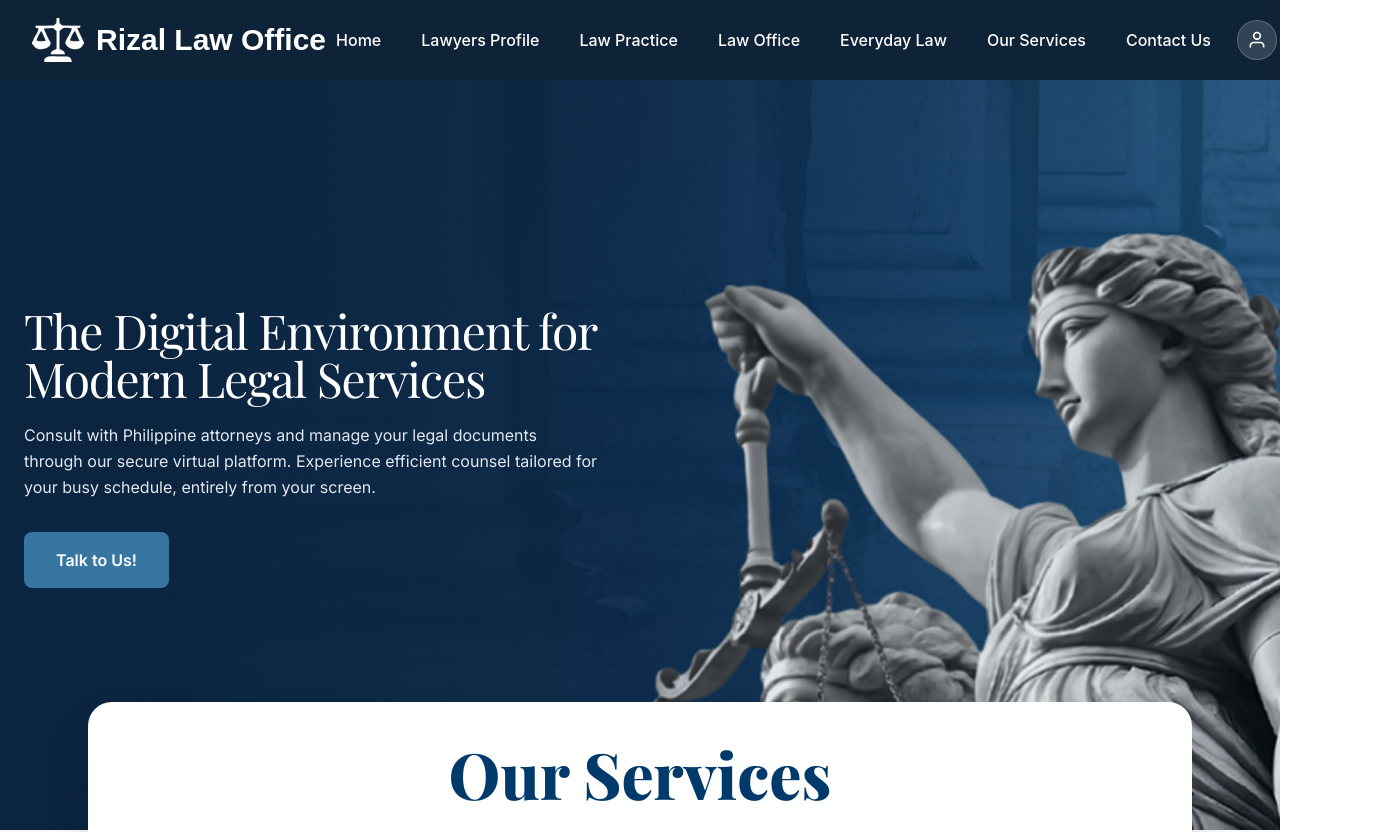
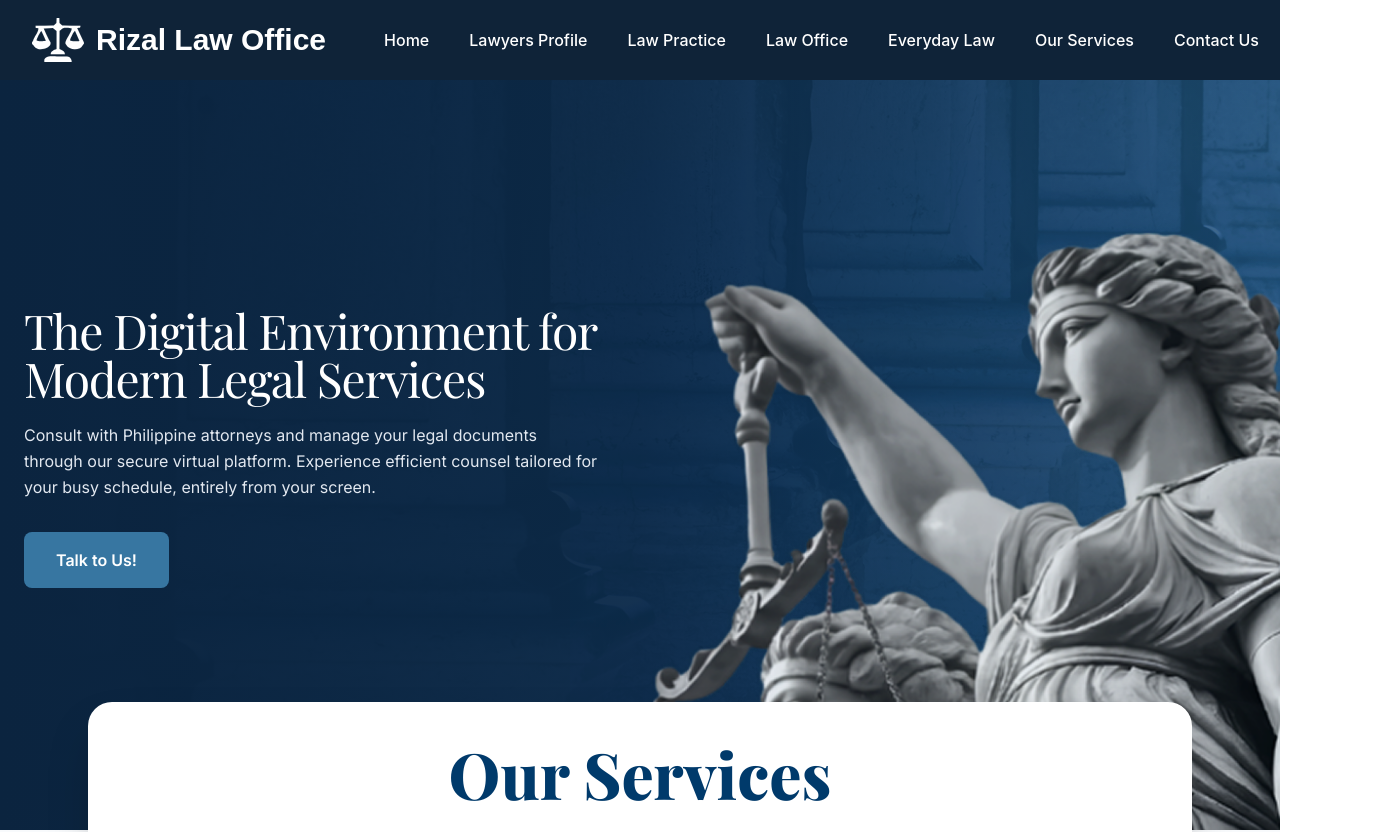
Before and after one commit to karllogdat/lexmeet-group4-template, a React (Vite) app: page / in a window 1280 px wide. Shown: the top 832 px of the page, 1385 px wide, since content can reach past the window. Built offline with nearby package versions, Linux system fonts and the light colour scheme; a web font is replaced by a local one.

Commit message:
fix spacing of navbar

```diff
--- a/src/components/NavBar/Login_out/Signin.jsx
+++ b/src/components/NavBar/Login_out/Signin.jsx
@@ -221,7 +221,7 @@ export default function Signin({ isOpen, onClose, onSwitchToLogin }) {
 
                 <button type="button" className="flex items-center justify-center gap-1.5 py-1.5 sm:py-2 px-1 bg-white text-gray-700 rounded border border-gray-200 hover:bg-gray-50 transition cursor-pointer">
                   <span className="font-poppins text-[9px] sm:text-[11px] font-medium text-gray-800 whitespace-nowrap">Sign up</span>
-                  <AppleIcon className="w-4 h-4 sm:w-[18px] sm:h-[18px] shrink-0 text-gray-800 fill-gray-800" />
+                  <AppleIcon className="w-4 h-4 sm:w-4.5 sm:h-4.5 shrink-0 text-gray-800 fill-gray-800" />
                 </button>
               </div>
             </div>
--- a/src/components/Navbar.jsx
+++ b/src/components/Navbar.jsx
@@ -38,12 +38,12 @@ export default function Navbar() {
     <>
       <header className="sticky top-0 z-50 w-full bg-[#0F2338] text-white">
         <nav className="mx-auto flex h-20 w-full max-w-7xl items-center justify-between px-4 sm:px-6 lg:px-8">
-          {/* Logo */}
-          <div className="shrink-0">
+          {/* Logo with expanded right margin */}
+          <div className="shrink-0 mr-10 xl:mr-12">
             <BrandLogo />
           </div>
 
-          {/* Desktop Navigation (Switched to xl to prevent crowding at intermediate widths) */}
+          {/* Desktop Navigation */}
           <div className="hidden items-center justify-end gap-3 xl:gap-5 xl:flex">
             {navItems.map((item) => (
               <NavLink
@@ -56,8 +56,8 @@ export default function Navbar() {
             ))}
           </div>
 
-          {/* Desktop Profile */}
-          <div className="hidden shrink-0 xl:block xl:ml-4">
+          {/* Desktop Profile with expanded left margin */}
+          <div className="hidden shrink-0 xl:block xl:ml-10 xl:mr-2">
             <ProfileDropdown onOpenLogin={() => setIsLoginOpen(true)} />
           </div>
 
```
